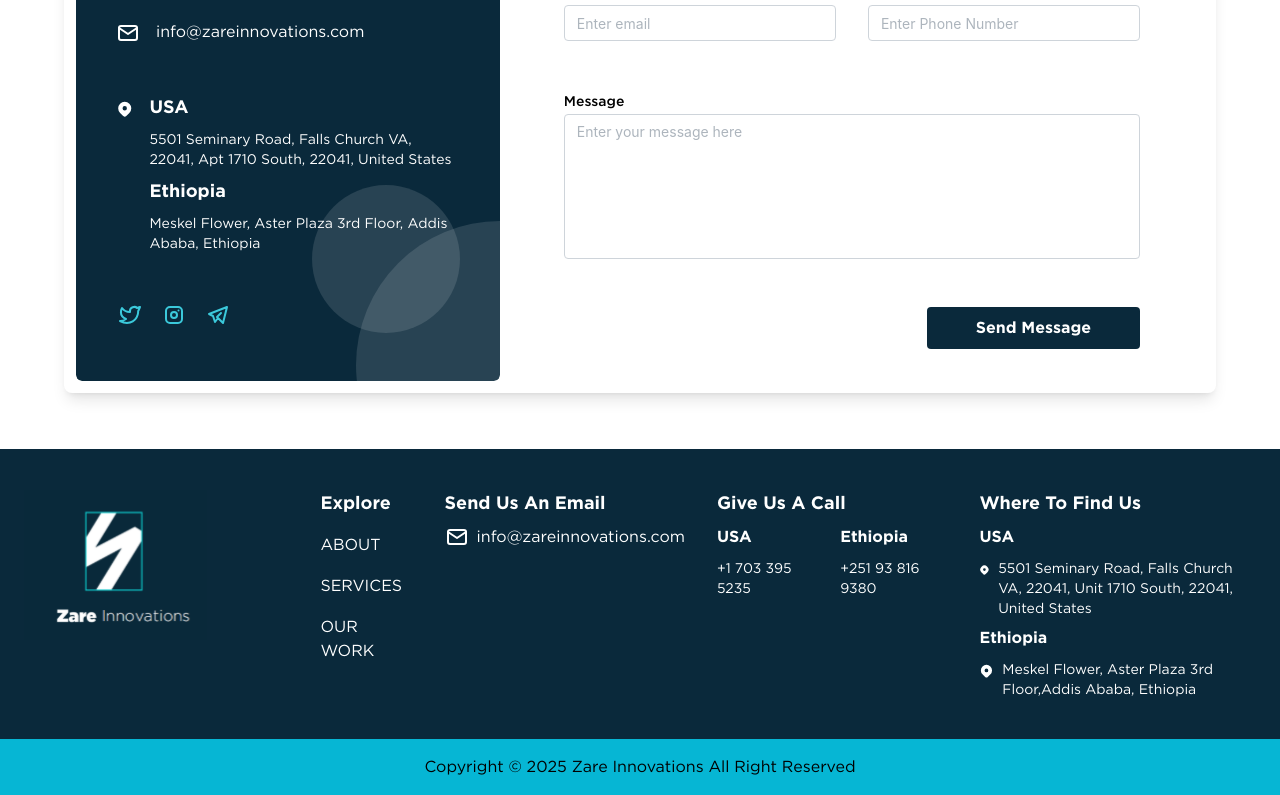
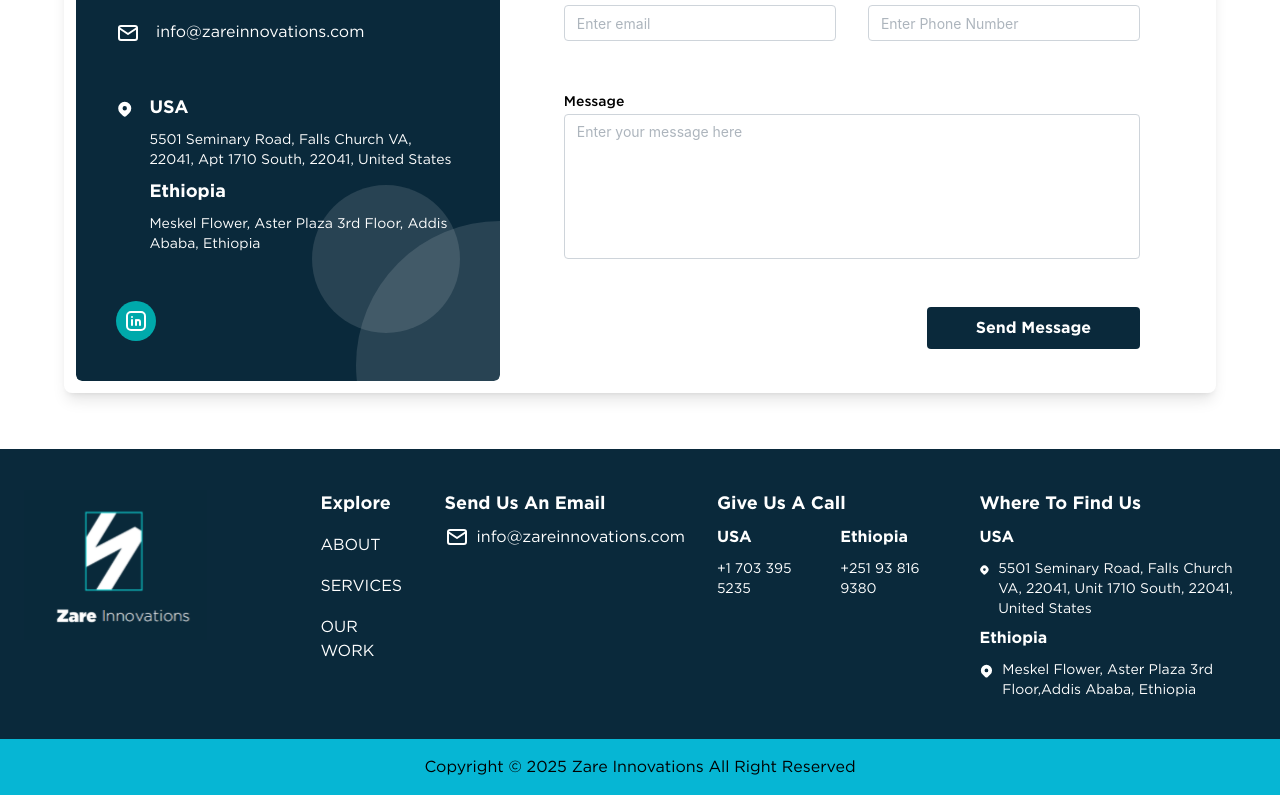
Before and after one commit to Zare-Innovations/zare-website, a Next.js app: page /our-works in a window 1280 px wide. Shown: the part 2671-3466 px from the top of the page. Built offline with nearby package versions, Linux system fonts and the light colour scheme.

Commit message:
fix contact us form

```diff
--- a/src/app/our-works/_components/contact-us.tsx
+++ b/src/app/our-works/_components/contact-us.tsx
@@ -1,11 +1,9 @@
 'use client';
 
 import useContactForm from '@/hooks/useForm';
-import { ActionIcon, Button, Flex, Textarea, TextInput } from '@mantine/core';
+import { Button, Flex, Textarea, TextInput } from '@mantine/core';
 import {
-  IconBrandInstagram,
-  IconBrandTelegram,
-  IconBrandTwitter,
+  IconBrandLinkedin,
   IconMail,
   IconMapPinFilled,
   IconPhoneCall,
@@ -71,15 +69,19 @@ export default function ContactUs() {
             </Flex>
           </Flex>
           <Flex className="flex gap-4">
-            <ActionIcon variant="subtle" color="cyan">
-              <IconBrandTwitter />
-            </ActionIcon>
-            <ActionIcon variant="subtle" color="cyan">
-              <IconBrandInstagram />
-            </ActionIcon>
-            <ActionIcon variant="subtle" color="cyan">
-              <IconBrandTelegram />
-            </ActionIcon>
+            <Link
+              className="rounded-full p-2 bg-[#00A9AB] hover:bg-white group"
+              href="https://www.linkedin.com/company/zare-innovations"
+            >
+              <IconBrandLinkedin
+                className="block group-hover:hidden"
+                color="white"
+              />
+              <IconBrandLinkedin
+                className="hidden group-hover:block"
+                color="#00A9AB"
+              />
+            </Link>
           </Flex>
         </Flex>
 
```
